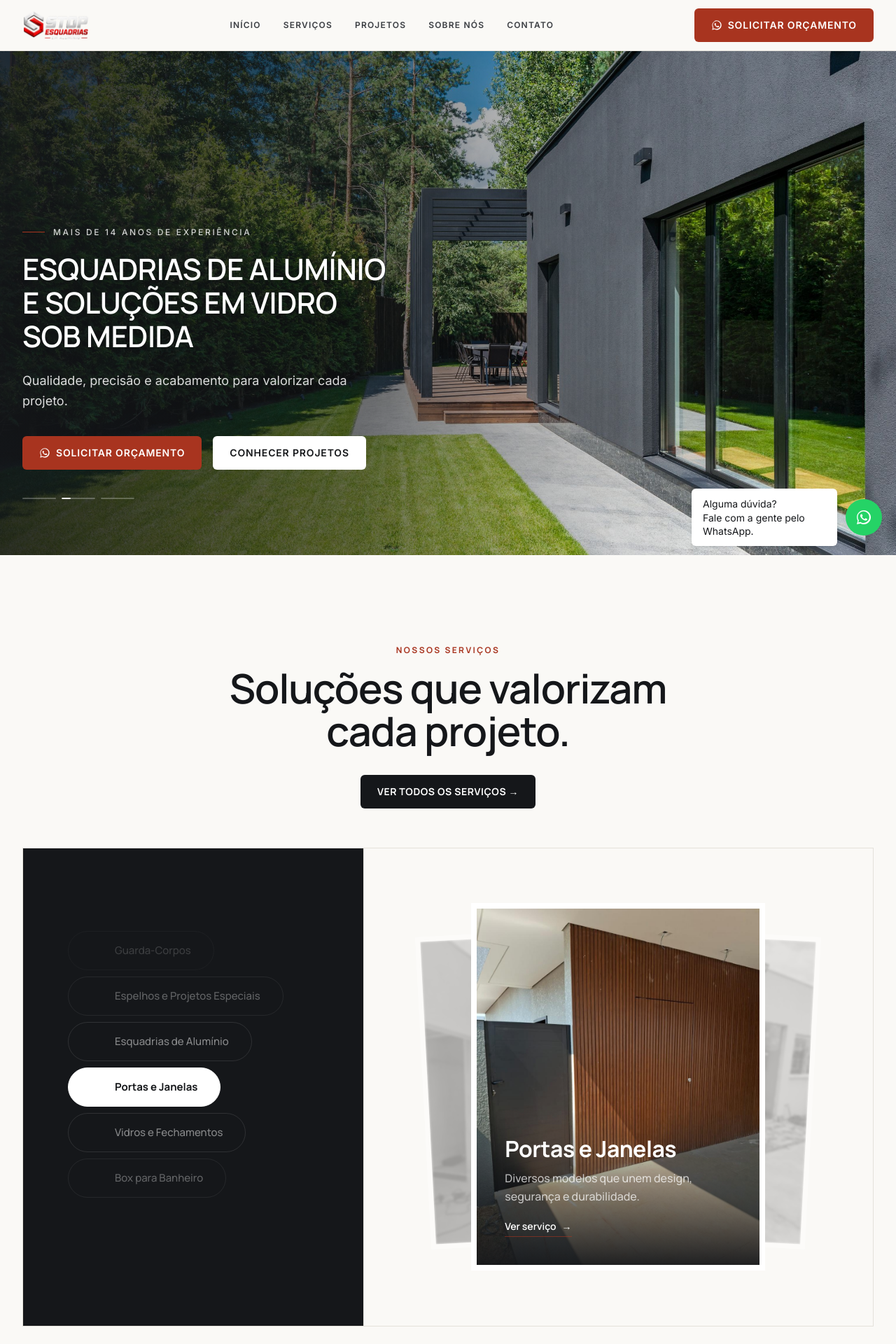
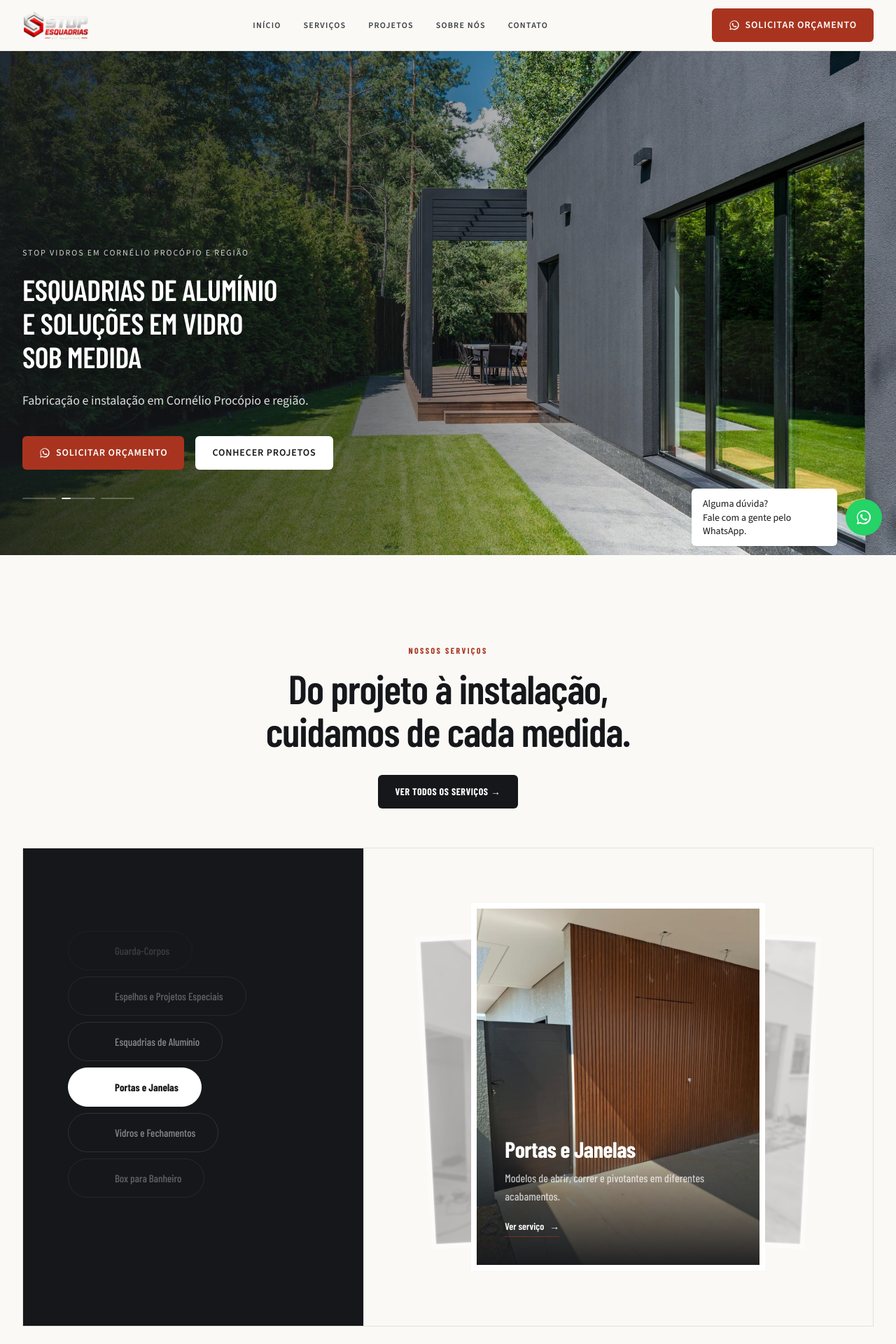
Before and after one commit to gomessanches2003-art/site-stop-esquadrias, a Next.js app: page / in a window 1280 px wide. Shown: the top 1920 px of the page at 70% size. Built offline with nearby package versions, Linux system fonts and the light colour scheme; some icons are missing.

Commit message:
Refina identidade visual e textos comerciais

```diff
--- a/src/app/globals.css
+++ b/src/app/globals.css
@@ -48,8 +48,8 @@
   --color-whatsapp: var(--color-whatsapp);
   --color-whatsapp-dark: var(--color-whatsapp-dark);
   --color-whatsapp-ink: var(--color-whatsapp-ink);
-  --font-display: var(--font-manrope);
-  --font-sans: var(--font-inter);
+  --font-display: var(--font-barlow-condensed);
+  --font-sans: var(--font-source-sans);
 
   --color-background: hsl(var(--background));
   --color-primary: hsl(var(--primary));
--- a/src/app/layout.tsx
+++ b/src/app/layout.tsx
@@ -1,5 +1,5 @@
 import type { Metadata } from "next";
-import { Manrope, Inter } from "next/font/google";
+import { Barlow_Condensed, Source_Sans_3 } from "next/font/google";
 import "./globals.css";
 import { Header } from "@/components/Header";
 import { Footer } from "@/components/Footer";
@@ -7,14 +7,14 @@ import { FloatingWhatsapp } from "@/components/FloatingWhatsapp";
 import { LocalBusinessSchema } from "@/components/LocalBusinessSchema";
 import { siteConfig } from "@/config/site";
 
-const manrope = Manrope({
-  variable: "--font-manrope",
+const barlowCondensed = Barlow_Condensed({
+  variable: "--font-barlow-condensed",
   subsets: ["latin"],
-  weight: ["500", "600", "700", "800"],
+  weight: ["500", "600", "700"],
 });
 
-const inter = Inter({
-  variable: "--font-inter",
+const sourceSans = Source_Sans_3({
+  variable: "--font-source-sans",
   subsets: ["latin"],
   weight: ["400", "500", "600"],
 });
@@ -51,7 +51,7 @@ export default function RootLayout({ children }: LayoutProps<"/">) {
   return (
     <html
       lang="pt-BR"
-      className={`${manrope.variable} ${inter.variable} h-full antialiased`}
+      className={`${barlowCondensed.variable} ${sourceSans.variable} h-full antialiased`}
     >
       <body className="flex min-h-full flex-col bg-paper text-ink">
         <LocalBusinessSchema />
--- a/src/config/site.ts
+++ b/src/config/site.ts
@@ -2,10 +2,11 @@ export const siteConfig = {
   brand: "Stop Vidros",
   tagline: "Esquadrias em Alumínio",
   legalName: "Stop Vidros",
+  professionalExperienceYears: 25,
   yearsExperience: 14,
   description:
     "Esquadrias de alumínio e soluções em vidro sob medida para projetos residenciais e comerciais em Cornélio Procópio e região.",
-  url: "https://site-stop-esquadrias-wgs3.vercel.app",
+  url: "https://stopvidros.com.br",
   phoneDisplay: "(43) 98438-4849",
   phoneE164: "+5543984384849",
   whatsappNumber: "5543984384849",
--- a/src/lib/services-data.ts
+++ b/src/lib/services-data.ts
@@ -23,7 +23,7 @@ export const services: Service[] = [
     slug: "esquadrias-de-aluminio",
     title: "Esquadrias de Alumínio",
     description:
-      "Soluções completas em esquadrias de alumínio sob medida para o seu projeto.",
+      "Portas, janelas e grandes vãos fabricados nas medidas do seu imóvel.",
     longDescription:
       "Nosso principal serviço: esquadrias de alumínio sob medida, com projeto, fabricação e instalação especializada para garantir vedação, resistência e acabamento impecável.",
     image: imgEsquadrias,
@@ -35,7 +35,7 @@ export const services: Service[] = [
     slug: "portas-e-janelas",
     title: "Portas e Janelas",
     description:
-      "Diversos modelos que unem design, segurança e durabilidade.",
+      "Modelos de abrir, correr e pivotantes em diferentes acabamentos.",
     longDescription:
       "Portas e janelas em alumínio em diferentes acabamentos — do preto fosco à textura amadeirada — combinando design, segurança e durabilidade para projetos residenciais e comerciais.",
     image: imgPortas,
@@ -47,7 +47,7 @@ export const services: Service[] = [
     slug: "vidros-e-fechamentos",
     title: "Vidros e Fechamentos",
     description:
-      "Vidros temperados, laminados e comuns com instalação profissional.",
+      "Fechamentos para varandas, sacadas e áreas gourmet.",
     longDescription:
       "Fechamentos de área gourmet, varandas e sacadas em vidro temperado ou laminado, com instalação profissional e acabamento em alumínio.",
     image: imgFechamentos,
@@ -58,7 +58,7 @@ export const services: Service[] = [
   {
     slug: "box-para-banheiro",
     title: "Box para Banheiro",
-    description: "Box elegantes e funcionais que valorizam o seu banheiro.",
+    description: "Box de vidro temperado fabricado para o vão do seu banheiro.",
     longDescription:
       "Box de vidro temperado sob medida, com perfis em alumínio, que unem elegância e funcionalidade para valorizar o seu banheiro.",
     image: imgBox,
@@ -70,7 +70,7 @@ export const services: Service[] = [
     slug: "guarda-corpos",
     title: "Guarda-Corpos",
     description:
-      "Segurança e sofisticação para escadas, sacadas e mezaninos.",
+      "Vidro e alumínio para escadas, sacadas e mezaninos.",
     longDescription:
       "Guarda-corpos de vidro com corrimão em alumínio, projetados para dar segurança e sofisticação a escadas, sacadas e mezaninos.",
     image: imgGuardaCorpo,
@@ -81,7 +81,7 @@ export const services: Service[] = [
   {
     slug: "espelhos-e-projetos-especiais",
     title: "Espelhos e Projetos Especiais",
-    description: "Espelhos e soluções sob medida para qualquer ambiente.",
+    description: "Corte e instalação de espelhos e peças de vidro sob medida.",
     longDescription:
       "Espelhos e soluções em vidro sob medida para qualquer ambiente, incluindo projetos especiais que fogem do padrão.",
     image: imgEspeciais,
--- a/src/sections/CtaFinal.tsx
+++ b/src/sections/CtaFinal.tsx
@@ -18,10 +18,11 @@ export function CtaFinal() {
 
       <div className="relative mx-auto max-w-3xl px-5 text-center md:px-8">
         <h2 className="balance font-display text-3xl font-extrabold uppercase tracking-tight sm:text-4xl">
-          Vamos transformar o seu projeto?
+          Precisa de vidros ou esquadrias?
         </h2>
         <p className="mx-auto mt-5 max-w-md text-sm leading-relaxed text-white/75 md:text-base">
-          Fale com nossa equipe e solicite um orçamento sem compromisso.
+          Envie fotos e medidas aproximadas pelo WhatsApp para começarmos seu
+          orçamento.
         </p>
         <div className="mt-9 flex justify-center">
           <WhatsappButton message={whatsappMessages.geral} variant="solid">
--- a/src/sections/DestaqueEsquadrias.tsx
+++ b/src/sections/DestaqueEsquadrias.tsx
@@ -20,9 +20,9 @@ export function DestaqueEsquadrias() {
             Esquadrias de alumínio sob medida para o seu projeto
           </h2>
           <p className="mt-6 max-w-md text-sm leading-relaxed text-white/70 md:text-base">
-            Desenvolvemos esquadrias que garantem vedação, resistência e
-            beleza, valorizando o seu imóvel. Projetos personalizados com
-            acabamento impecável.
+            Fabricamos portas, janelas e grandes vãos nas medidas do seu
+            imóvel, com perfis de alumínio e instalação feita pela nossa
+            equipe.
           </p>
           <div className="mt-8 flex flex-wrap gap-4">
             <WhatsappButton message={whatsappMessages.esquadrias} variant="solid">
--- a/src/sections/Hero.tsx
+++ b/src/sections/Hero.tsx
@@ -2,6 +2,7 @@
 
 import { useEffect, useState } from "react";
 import Image, { type StaticImageData } from "next/image";
+import Link from "next/link";
 import heroHouseDesktop from "../../public/images/hero/hero-house-desktop.jpg";
 import heroHouseMobile from "../../public/images/hero/hero-house-mobile.jpg";
 import heroGlassDoors from "../../public/images/hero/hero-glass-doors.jpg";
@@ -134,12 +135,9 @@ export function Hero() {
       />
 
       <div className="relative mx-auto w-full max-w-7xl px-5 pb-28 pt-36 md:px-8 md:pb-20">
-        <div className="flex items-center gap-3">
-          <span aria-hidden className="h-px w-8 bg-accent" />
-          <p className="text-xs font-medium uppercase tracking-[0.22em] text-white/80">
-            Mais de {siteConfig.yearsExperience} anos de experiência
-          </p>
-        </div>
+        <p className="text-xs font-medium uppercase tracking-[0.16em] text-white/80">
+          Stop Vidros em {siteConfig.serviceArea}
+        </p>
 
         <h1 className="balance mt-5 max-w-[420px] text-[clamp(32px,9vw,46px)] font-semibold uppercase leading-[1.1] tracking-[-0.01em] text-white drop-shadow-[0_2px_16px_rgba(0,0,0,0.4)] md:max-w-[48vw] md:text-[clamp(42px,2.6vw,72px)] md:leading-[1.15]">
           Esquadrias de Alumínio
@@ -148,7 +146,7 @@ export function Hero() {
           Sob Medida
         </h1>
         <p className="mt-6 max-w-[500px] text-[16px] leading-relaxed text-white/85 md:text-[18px]">
-          Qualidade, precisão e acabamento para valorizar cada projeto.
+          Fabricação e instalação em Cornélio Procópio e região.
         </p>
 
         <div className="mt-9 flex flex-col gap-4 sm:flex-row">
@@ -159,12 +157,12 @@ export function Hero() {
           >
             Solicitar orçamento
           </WhatsappButton>
-          <a
+          <Link
             href="/#projetos"
             className="inline-flex w-full items-center justify-center gap-2 rounded-md bg-white px-6 py-3.5 text-sm font-semibold uppercase tracking-[0.06em] text-ink transition-colors duration-300 hover:bg-paper sm:w-auto"
           >
             Conhecer projetos
-          </a>
+          </Link>
         </div>
 
         <div
--- a/src/sections/Projetos.tsx
+++ b/src/sections/Projetos.tsx
@@ -66,8 +66,8 @@ export function Projetos() {
   return (
     <section id="projetos" className="bg-paper py-24 md:py-32">
       <Gallery4
-        title="Projetos que falam pela nossa qualidade"
-        description="Cada projeto é feito com atenção aos detalhes e compromisso com o melhor resultado."
+        title="Trabalhos realizados pela Stop Vidros"
+        description="Veja portas, janelas, fachadas e fechamentos fabricados e instalados pela nossa equipe."
         items={items}
         headerAction={
           <Link
--- a/src/sections/Servicos.tsx
+++ b/src/sections/Servicos.tsx
@@ -10,9 +10,9 @@ export function Servicos() {
             Nossos serviços
           </p>
           <h2 className="balance mt-4 font-display text-[clamp(42px,5vw,58px)] font-semibold leading-[1.05] tracking-[-0.02em] text-ink">
-            Soluções que valorizam
+            Do projeto à instalação,
             <br />
-            cada projeto.
+            cuidamos de cada medida.
           </h2>
           <Link
             href="/servicos"
--- a/src/sections/Sobre.tsx
+++ b/src/sections/Sobre.tsx
@@ -2,11 +2,9 @@ import Image from "next/image";
 import sobreImage from "../../public/images/rodrigo-stop-vidros.jpg";
 import { siteConfig } from "@/config/site";
 
-const personalExperienceYears = 25;
-
 const highlights = [
   {
-    number: String(personalExperienceYears),
+    number: String(siteConfig.professionalExperienceYears),
     label: "Anos de experiência",
     description:
       "Conhecimento construído na prática e aperfeiçoado ao longo dos anos.",
@@ -15,7 +13,7 @@ const highlights = [
     number: String(siteConfig.yearsExperience),
     label: "Anos de Stop Vidros",
     description:
-      "Uma trajetória construída com trabalho, qualidade e confiança.",
+      "Empresa local atendendo obras residenciais e comerciais na região.",
   },
   {
     number: null,
@@ -25,9 +23,9 @@ const highlights = [
   },
   {
     number: null,
-    label: "Qualidade em cada detalhe",
+    label: "Fabricação e instalação",
     description:
-      "Soluções em vidros e esquadrias com atenção, experiência e mão de obra especializada.",
+      "Acompanhamento do levantamento das medidas até a instalação na obra.",
   },
 ];
 
@@ -53,26 +51,26 @@ export function Sobre() {
 
             <div className="mt-7 max-w-md space-y-4 text-sm leading-relaxed text-muted md:text-base">
               <p>
-                Há mais de {personalExperienceYears} anos, Rodrigo trabalha
+                Há mais de {siteConfig.professionalExperienceYears} anos, Rodrigo trabalha
                 com vidros e esquadrias, construindo sua experiência na
                 prática, aperfeiçoando técnicas e acompanhando a evolução do
                 setor.
               </p>
               <p>
                 Depois de anos de trabalho e dedicação, nasceu a Stop Vidros.
-                O que começou de forma simples cresceu com qualidade,
-                compromisso e a confiança de cada cliente.
+                O que começou de forma simples cresceu com obras entregues e
+                indicações de clientes da região.
               </p>
               <p>
-                Hoje, são mais de {personalExperienceYears} anos de
+                Hoje, são mais de {siteConfig.professionalExperienceYears} anos de
                 experiência profissional e cerca de {siteConfig.yearsExperience}{" "}
-                anos construindo a história da Stop Vidros, levando soluções
-                em vidros e esquadrias para cada novo projeto.
+                anos de Stop Vidros, fabricando e instalando vidros e
+                esquadrias em projetos residenciais e comerciais.
               </p>
             </div>
 
             <p className="mt-8 max-w-sm border-l-2 border-accent pl-5 font-display text-lg italic leading-snug text-ink md:text-xl">
-              Experiência que se transforma em confiança.
+              Medida certa, fabricação cuidadosa e instalação bem-feita.
             </p>
 
             <dl className="mt-10 grid grid-cols-1 gap-x-8 gap-y-7 border-t border-border pt-9 sm:grid-cols-2">
```
Also changed, not shown: src/components/LocalBusinessSchema.tsx (+12 -0 lines).
